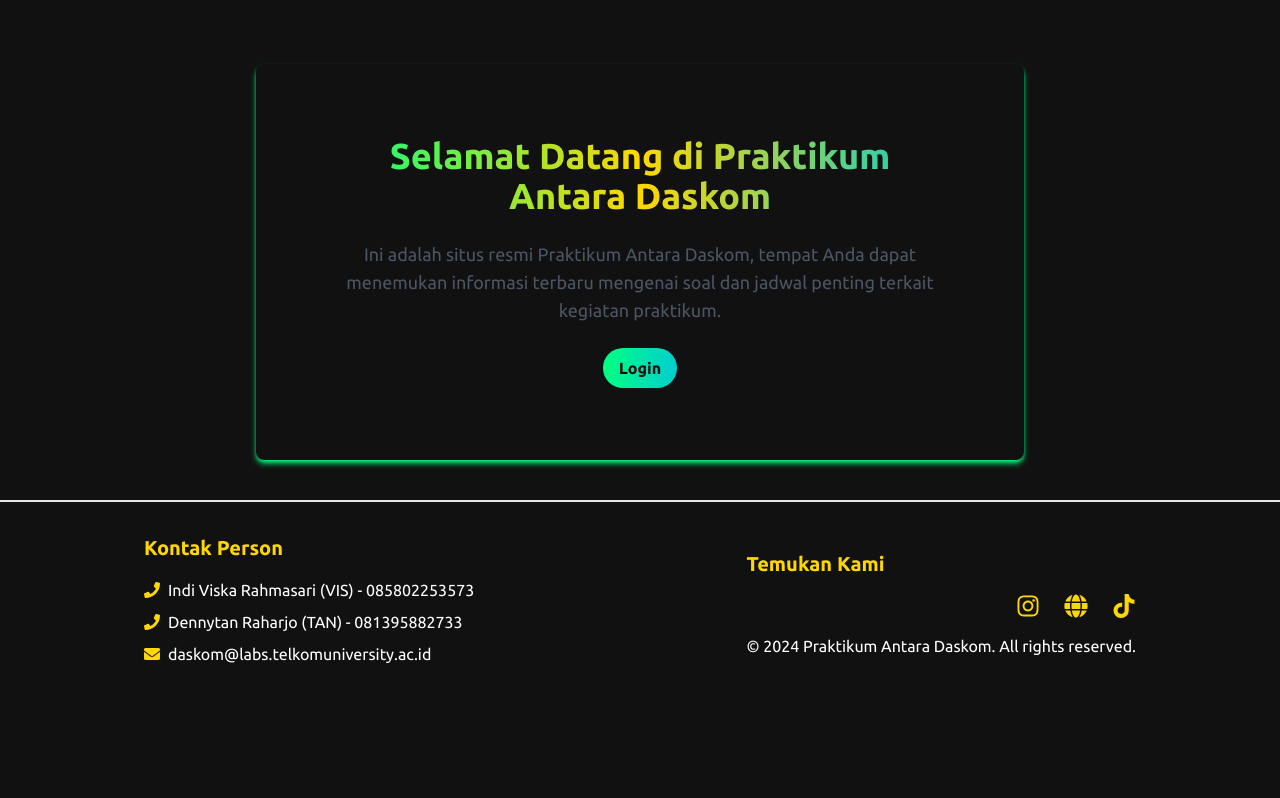
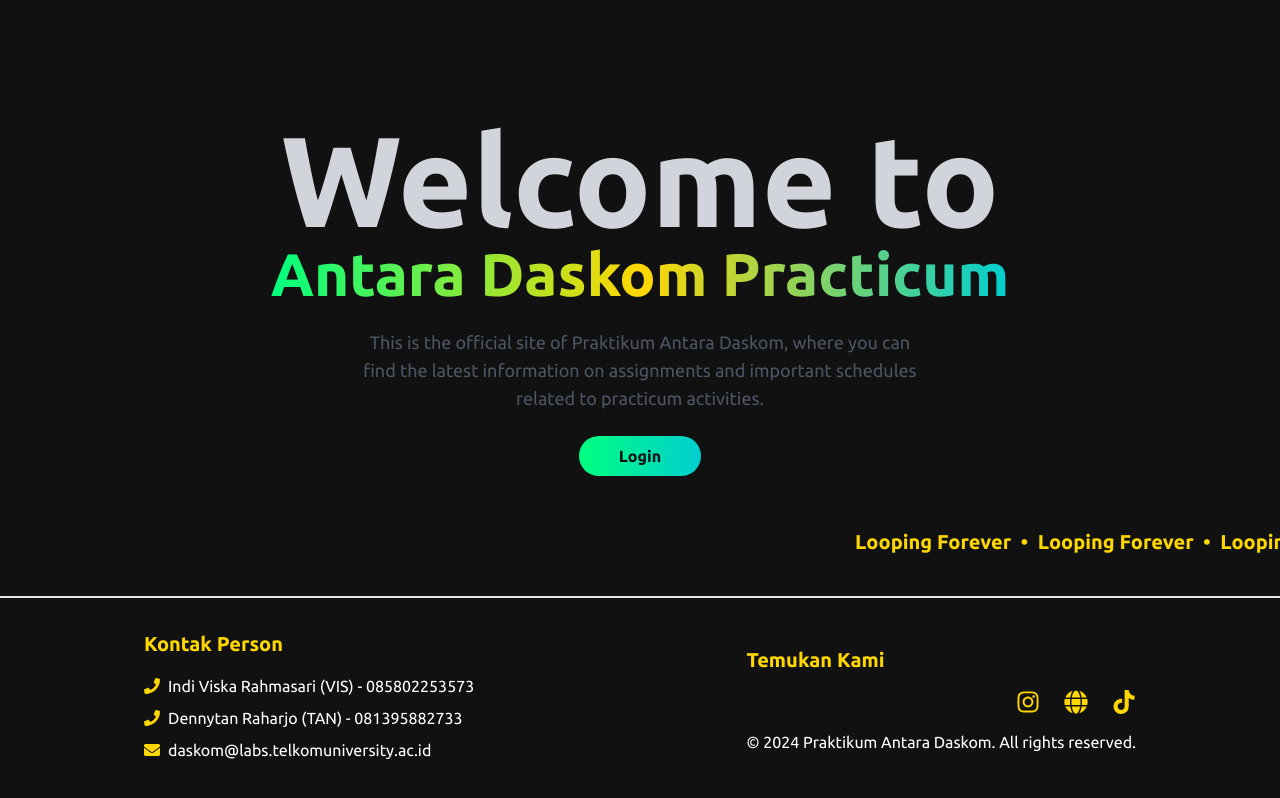
Before and after one commit to Alizaaaja4/daskomantara, a React (Vite) app: page / in a window 1280 px wide. Shown: the top 798 px of the page. Built offline with nearby package versions, Linux system fonts and the light colour scheme.

Commit message:
upgrade fitur

```diff
--- a/src/index.css
+++ b/src/index.css
@@ -9,3 +9,45 @@
   @apply bg-forest-background; /* Menggunakan warna kustom untuk latar belakang */
   font-family: 'Ubuntu', sans-serif;
 }
+
+@keyframes fadeIn {
+  0% {
+    opacity: 0;
+    transform: translateY(-20px);
+  }
+  100% {
+    opacity: 1;
+    transform: translateY(0);
+  }
+}
+
+.fade-in {
+  animation: fadeIn 1s ease-in-out;
+}
+
+.marquee-container {
+  overflow: hidden;
+  white-space: nowrap;
+  box-sizing: border-box;
+}
+
+.marquee {
+  display: inline-block;
+  padding-left: 100%;
+  animation: marquee 35s linear infinite;
+}
+
+@keyframes marquee {
+  0% {
+    transform: translate(0, 0);
+  }
+  100% {
+    transform: translate(-100%, 0);
+  }
+}
+
+/* .text-gradient {
+  background: linear-gradient(to right, #ff7e5f, #feb47b);
+  -webkit-background-clip: text;
+  -webkit-text-fill-color: transparent;
+} */
--- a/src/pages/heroPage.jsx
+++ b/src/pages/heroPage.jsx
@@ -3,30 +3,37 @@
 import { Link } from 'react-router-dom';
 import Footer from '../components/Footer';
 
-const heroPage = () => {
+const HeroPage = () => {
   return (
-    <div className="bg-forest-background min-h-screen">
-      <div className="mt-16 max-w-3xl mx-auto p-10 rounded-lg  shadow-md shadow-forest-light-green">
-        <div className="p-8 rounded-lg">
-          <h1 className="text-center text-4xl font-bold mb-6 text-gradient">
-            Selamat Datang di Praktikum
-            <span className="block ">Antara Daskom</span>
+    <div className="bg-forest-background min-h-screen flex flex-col justify-between">
+      <div className="mt-16 max-w-5xl mx-auto p-10">
+        <div className="p-3 rounded-lg">
+          <h1 className="text-center text-9xl font-bold mb-6 text-gray-300">
+            <span className="block fade-in">Welcome to</span>
+            <span className="block text-gradient text-6xl fade-in" style={{ animationDelay: '0.5s' }}>
+              Antara Daskom Practicum
+            </span>
           </h1>
-          <p className="text-center text-lg mb-6 text-gray-600">
-            Ini adalah situs resmi Praktikum Antara Daskom, tempat Anda dapat menemukan informasi terbaru mengenai soal dan jadwal penting terkait kegiatan praktikum.
+          <p className="text-center max-w-xl mx-auto text-lg mb-6 text-gray-600">
+            This is the official site of Praktikum Antara Daskom, where you can find the latest information on assignments and important schedules related to practicum activities.
           </p>
           <div className="text-center">
             <Link to="/login">
-              <button className="btn-gradient font-bold py-2 px-4 rounded-full">
+              <button className="btn-gradient font-bold py-2 px-10 rounded-full">
                 Login
               </button>
             </Link>
           </div>
         </div>
       </div>
+      <div className="marquee-container">
+        <p className="marquee text-xl text-forest-yellow font-bold">
+          Looping Forever &nbsp;•&nbsp; Looping Forever &nbsp;•&nbsp; Looping Forever &nbsp;•&nbsp; Looping Forever &nbsp;•&nbsp; Looping Forever &nbsp;•&nbsp; Looping Forever &nbsp;•&nbsp; Looping Forever &nbsp;•&nbsp; Looping Forever
+        </p>
+      </div>
       <Footer />
     </div>
   );
 }
 
-export default heroPage;
+export default HeroPage;
```
